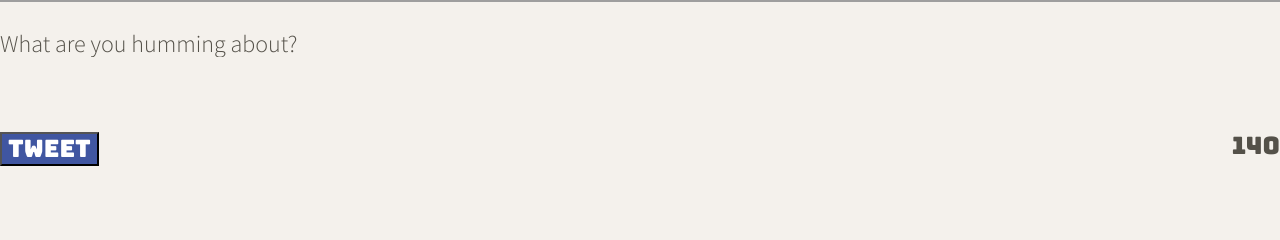
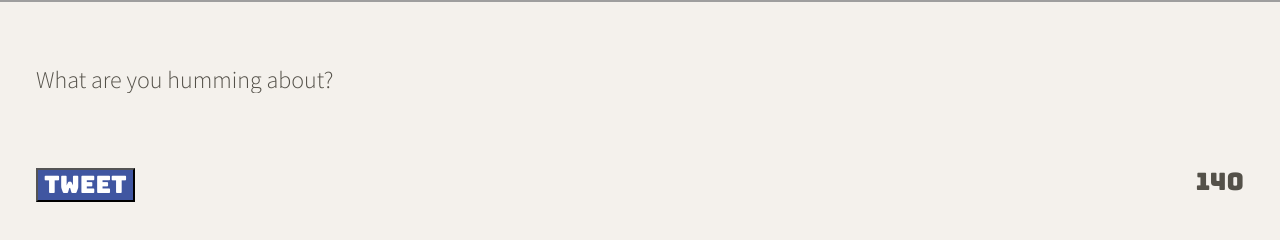
Before and after one commit to Gulsemin113/tweeter, a website: page public/index.html in a window 1280 px wide. Shown: the part 498-738 px from the top of the page. Drawn offline with nearby package versions, Linux system fonts and the light colour scheme; grey boxes are pictures that could not be loaded.

Commit message:
Added some styles for content-container

```diff
--- a/public/styles/layout.css
+++ b/public/styles/layout.css
@@ -26,10 +26,14 @@ body {
  * Additional CSS can be defined below or in other CSS files, as per instructions
  */
 
- .container {
+ .container{
   display: flex;
   justify-content: center;
   flex-direction: column;
+
+}
+.content-container{
+  padding: 1.5em;
 }
 
 p {
```
